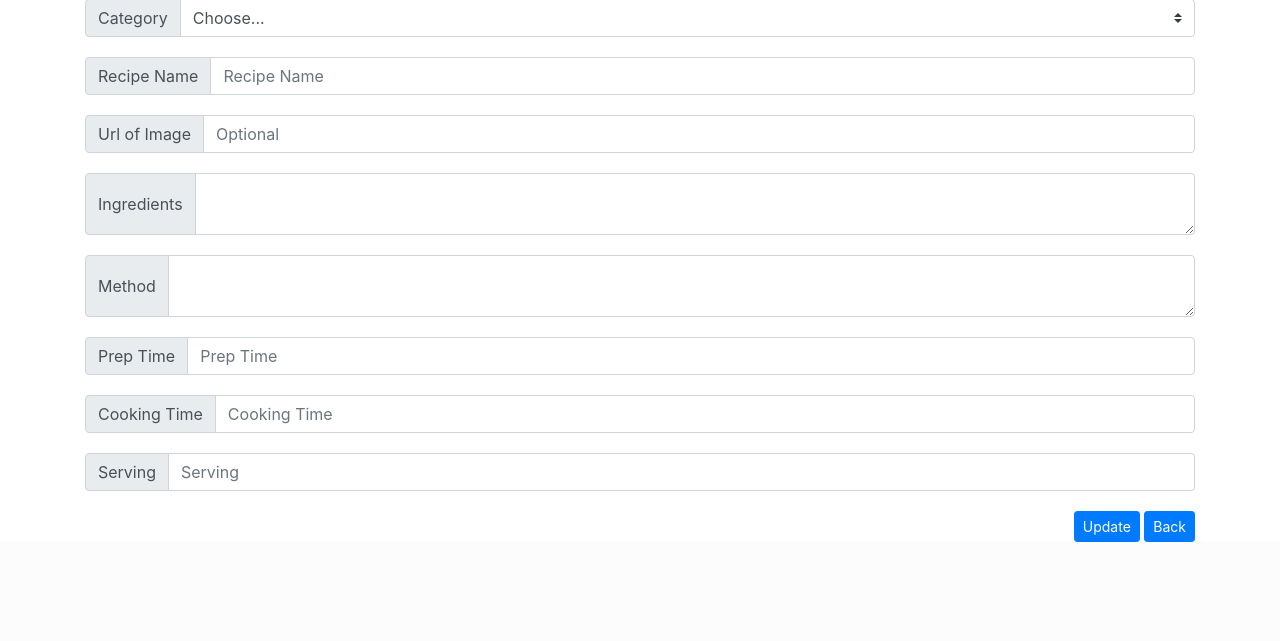
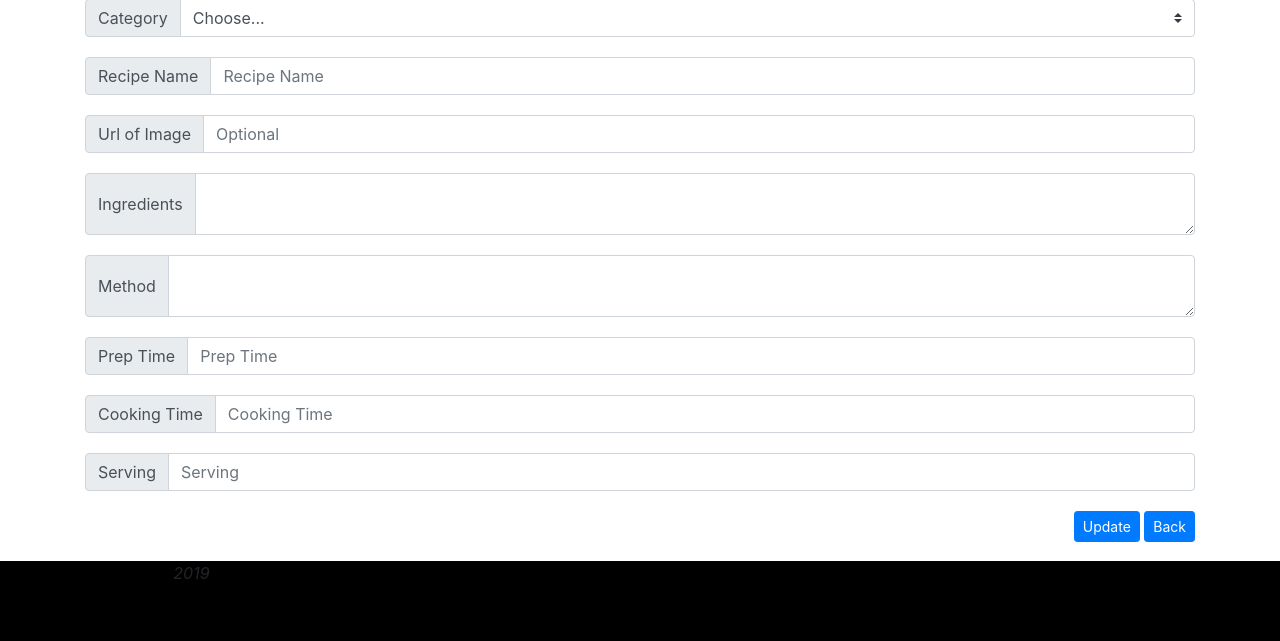
Before and after one commit to ShawnAhls/My-Yummy-Dishes, a Flask app: page /add_recipe in a window 1280 px wide. Shown: the part 281-922 px from the top of the page. Before the commit the page ends 823 px from the top, so only its background shows below. Run offline with Flask 2, Linux system fonts and the light colour scheme; data that the repository does not hold is empty; some libraries are stand-ins or nearby versions.

```diff
--- a/static/css/style.css
+++ b/static/css/style.css
@@ -10,6 +10,15 @@ header {
     background-color: rgb(5, 5, 5);
     width: 100%;
     height: 110px;
+}
+
+.social {
+    margin-top: 70px;
+    padding-bottom: 15px;
+    width: 100%;
+    text-align: center;
+    height: 80px;
+    background-color: #000000;
 }
 
 h1 {
@@ -56,6 +65,7 @@ a {
 
 .buttons {
     float: right;
+    margin-bottom: 30px;
 }
 
 /*---- Home Page Starts ----*/
--- a/templates/base.html
+++ b/templates/base.html
@@ -43,10 +43,15 @@
     {% block content %}
     {% endblock %}
     </div>
+    <footer class="container-fluid social">
+		<div class="row">
+			<div class="col-sm-4 uppercase general-sub">
+				<i class="far fa-copyright">2019</i>
+			</div>
+		</div>
+	</footer>
     <script src="https://code.jquery.com/jquery-3.4.1.slim.min.js" integrity="sha384-J6qa4849blE2+poT4WnyKhv5vZF5SrPo0iEjwBvKU7imGFAV0wwj1yYfoRSJoZ+n" crossorigin="anonymous"></script>
 <script src="https://cdn.jsdelivr.net/npm/popper.js@1.16.0/dist/umd/popper.min.js" integrity="sha384-Q6E9RHvbIyZFJoft+2mJbHaEWldlvI9IOYy5n3zV9zzTtmI3UksdQRVvoxMfooAo" crossorigin="anonymous"></script>
 <script src="https://stackpath.bootstrapcdn.com/bootstrap/4.4.1/js/bootstrap.min.js" integrity="sha384-wfSDF2E50Y2D1uUdj0O3uMBJnjuUD4Ih7YwaYd1iqfktj0Uod8GCExl3Og8ifwB6" crossorigin="anonymous"></script>
 </body>
-<footer>
-</footer>
 </html>
```
Also changed, not shown: README.md (deleted).
